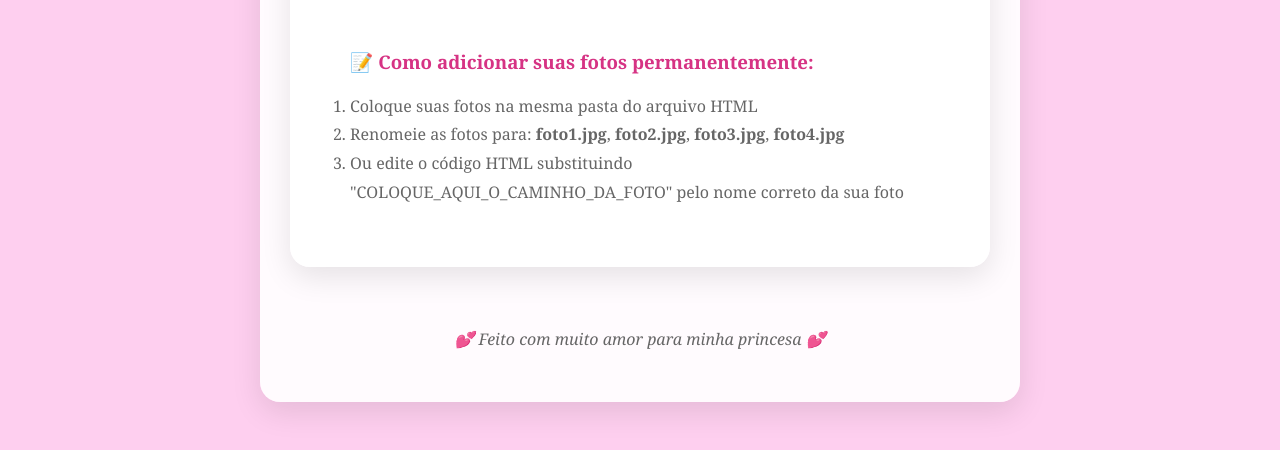
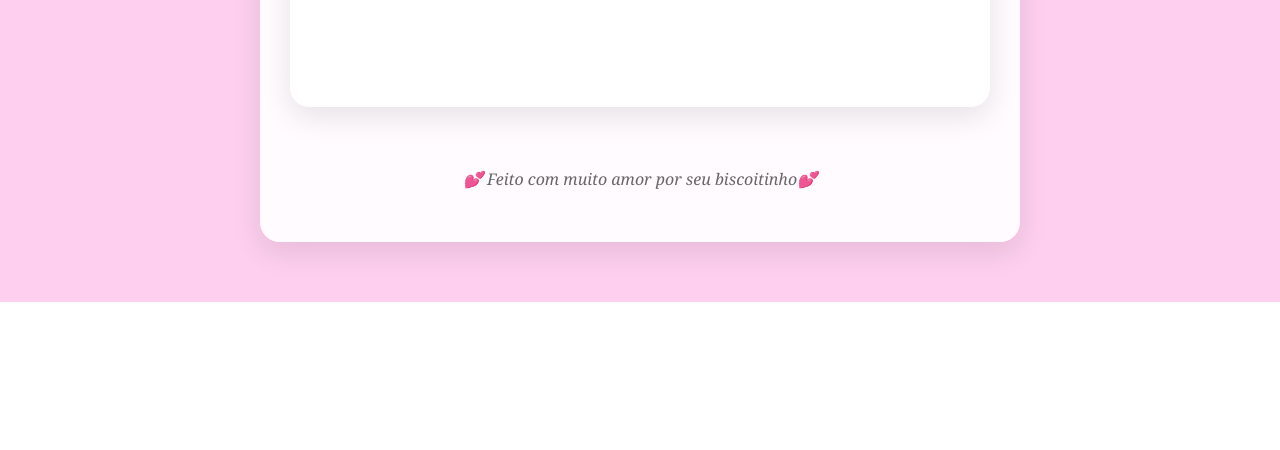
Before and after one commit to bisc82/Ivanildo_e_Luiza, a plain HTML site: page index.html in a window 1280 px wide. Shown: the part 2234-2684 px from the top of the page. After the commit the page ends 2536 px from the top, so only its background shows below. Drawn offline with Linux system fonts and the light colour scheme.

Commit message:
Update index.html

```diff
--- a/index.html
+++ b/index.html
@@ -322,17 +322,14 @@
             </div>
 
             <div style="margin-top: 30px; padding: 20px; background: rgba(255,255,255,0.8); border-radius: 10px; text-align: left;">
-                <h3 style="color: #d63384; margin-bottom: 15px;">📝 Como adicionar suas fotos permanentemente:</h3>
-                <ol style="color: #666; line-height: 1.8;">
-                    <li>Coloque suas fotos na mesma pasta do arquivo HTML</li>
-                    <li>Renomeie as fotos para: <strong>foto1.jpg</strong>, <strong>foto2.jpg</strong>, <strong>foto3.jpg</strong>, <strong>foto4.jpg</strong></li>
-                    <li>Ou edite o código HTML substituindo "COLOQUE_AQUI_O_CAMINHO_DA_FOTO" pelo nome correto da sua foto</li>
-                </ol>
+
+
+
             </div>
         </div>
 
         <div class="footer">
-            <p>💕 Feito com muito amor para minha princesa 💕</p>
+            <p>💕 Feito com muito amor por seu biscoitinho💕</p>
         </div>
     </div>
 
```
